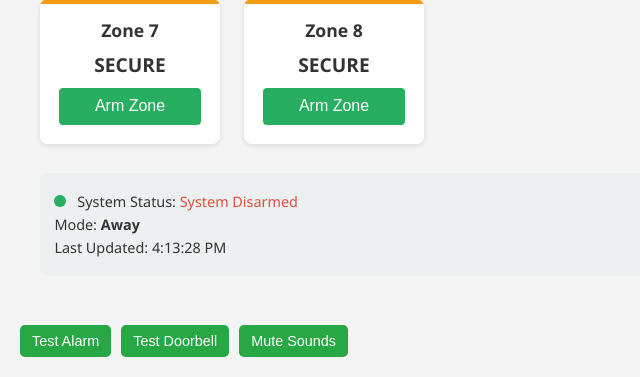
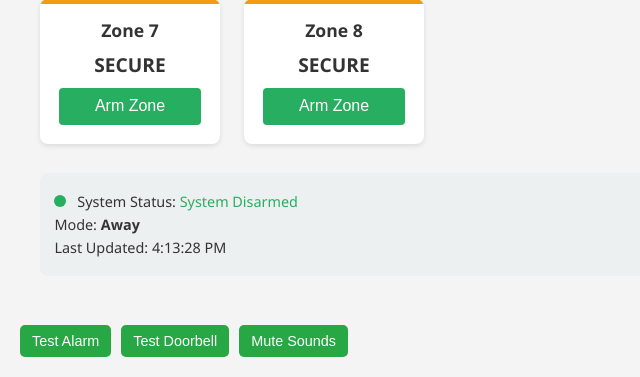
Before and after one commit to eplemonsqueezys/Home-Security-System, a Flask app: page / in a window 1280 px wide. Shown: the part 423-800 px from the top of the page, without its empty margins (0-640 px from the left). Run offline with Flask 3, Linux system fonts and the light colour scheme.

Commit message:
typo
fixed backwords configs

```diff
--- a/PI-Home-Security/templates/index.html
+++ b/PI-Home-Security/templates/index.html
@@ -590,7 +590,7 @@ function render(){
     // Update status indicator
     armedIndicator.className = armed ? 'status-indicator status-armed' : 'status-indicator status-disarmed';
     systemStatusText.textContent = armed ? 'ARMED' : 'DISARMED';
-    systemStatusText.style.color = armed ? '#27ae60' : '#e74c3c';
+    systemStatusText.style.color = armed ? '#e74c3c' : '#27ae60';
     modeDisplay.textContent = mode === 'home' ? 'Home' : 'Away';
     modeDisplay.style.fontWeight = 'bold';
     systemStatusText.textContent = armed ? 'System Armed' : 'System Disarmed';
```
